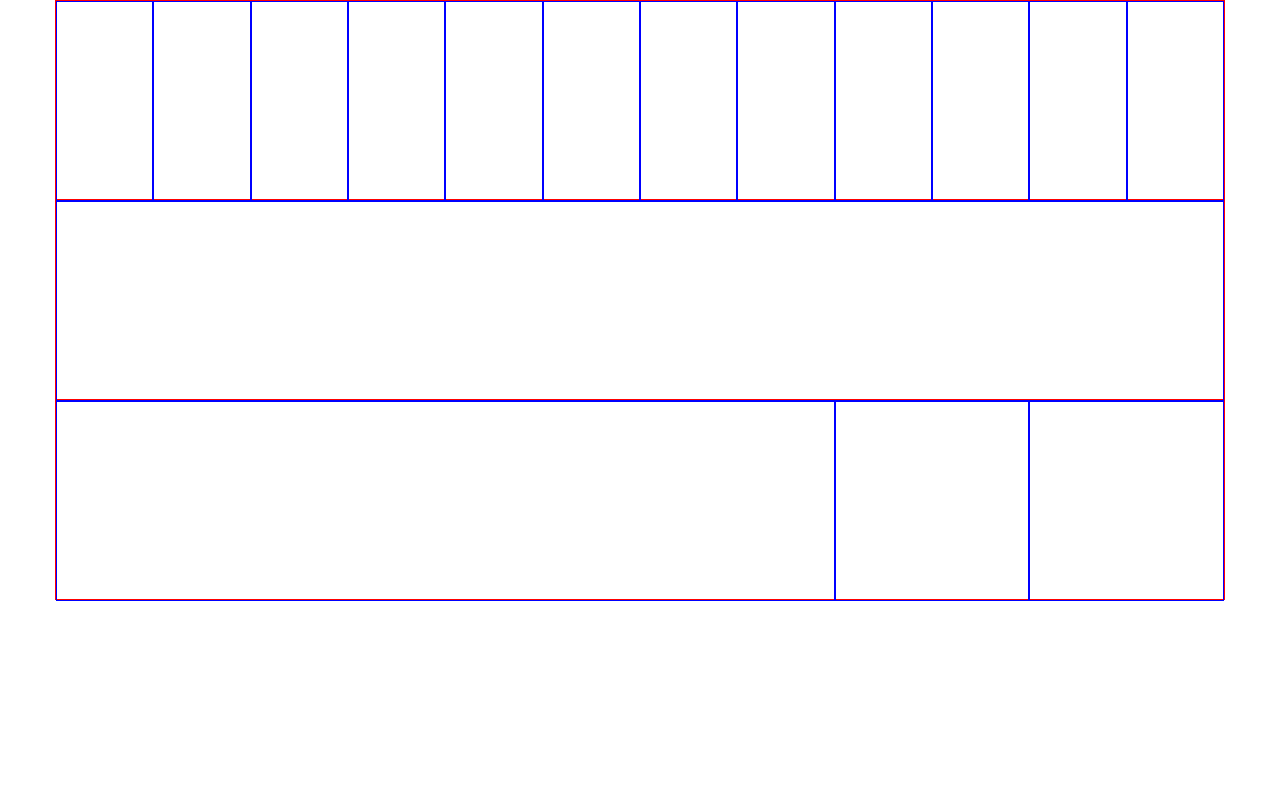
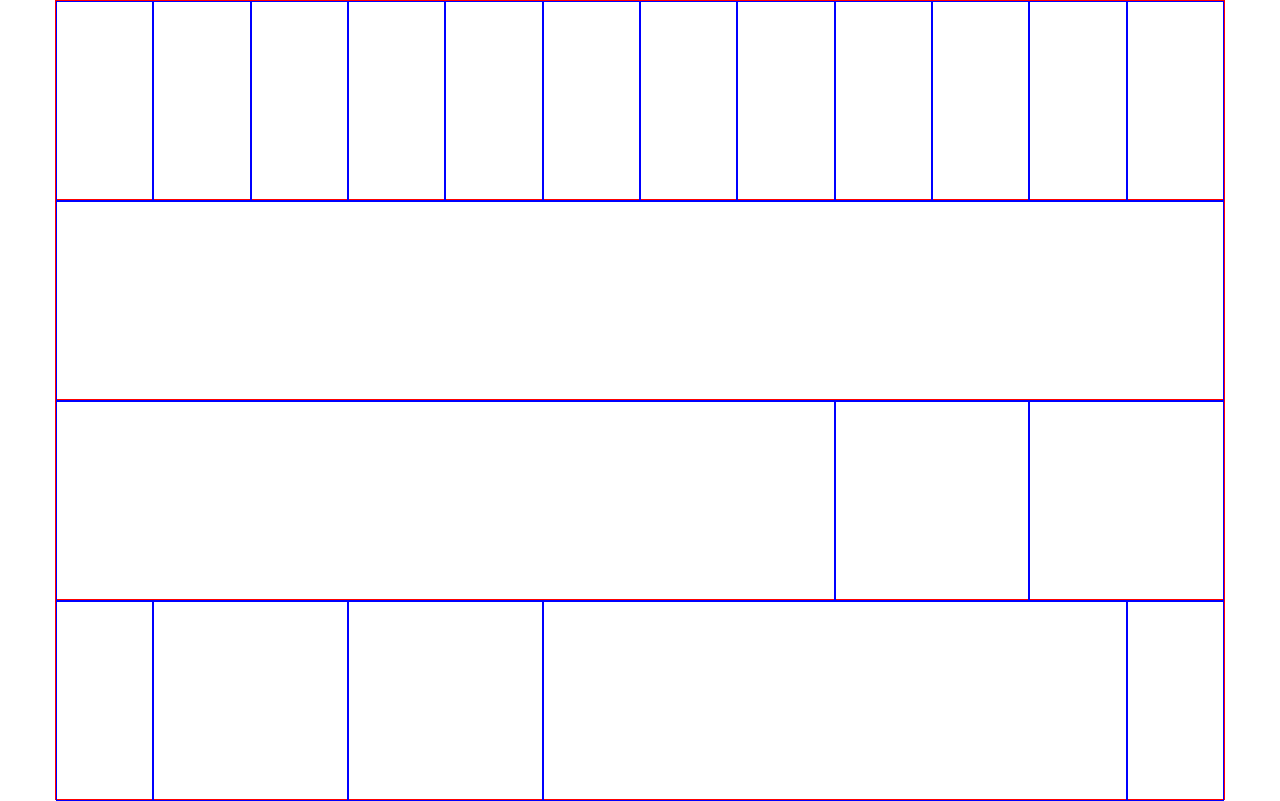
Before and after one commit to aficocelli/html-css-12bool, a plain HTML site: page index.html in a window 1280 px wide. Drawn offline with Linux system fonts and the light colour scheme.

Commit message:
add. 4th row

```diff
--- a/index.html
+++ b/index.html
@@ -40,5 +40,16 @@
     <div class="col-2"></div>
   </div>
   <!-- /terza riga -->
+
+  <!-- quarta riga -->
+  <div class="container">
+    <div class="col-1"></div>
+    <div class="col-2"></div>
+    <div class="col-2"></div>
+    <div class="col-6"></div>
+    <div class="col-1"></div>
+  </div>
+  <!-- /quarta riga -->
+
 </body>
 </html>
```
